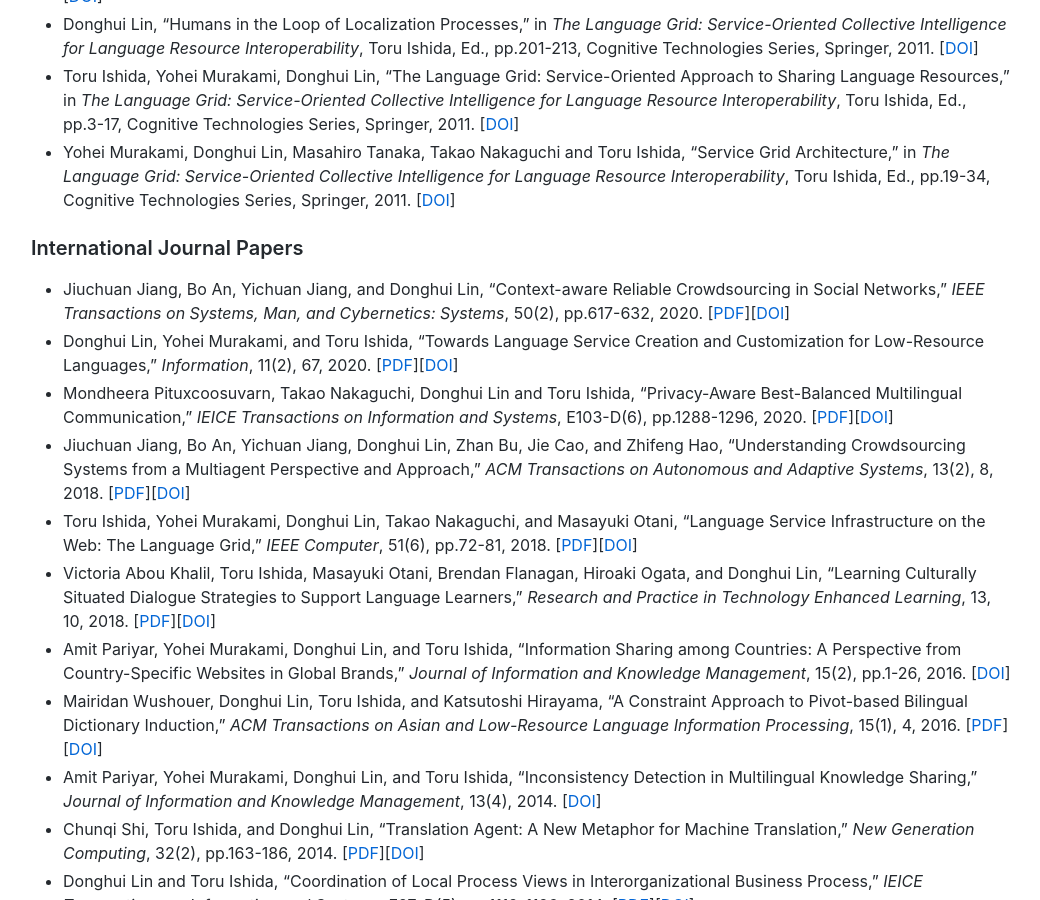
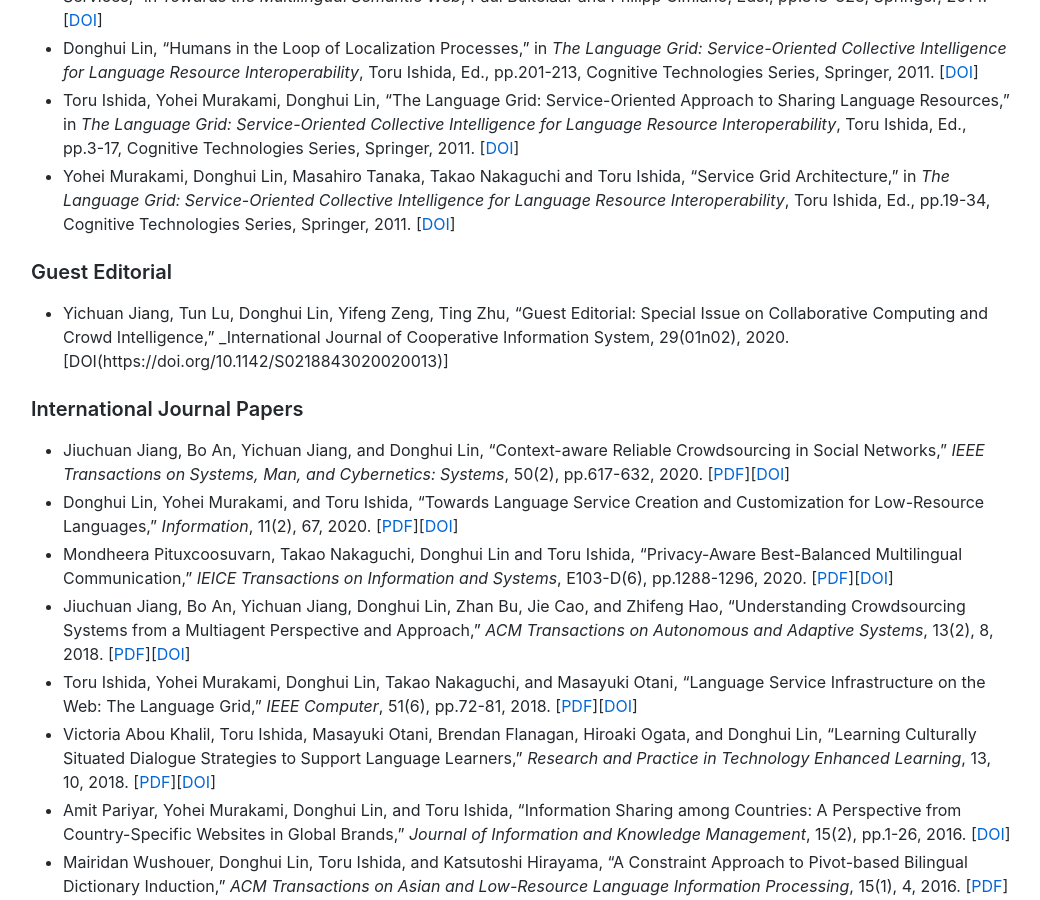
Before and after one commit to lindh/lindh.github.io, a Jekyll site: the page built from publication.md, in a window 1280 px wide and 900 px high, scrolled down 1567 px. Shown: the whole window, without its empty margins (119-1159 px from the left). Built offline with Jekyll 4.4.1, drawn with Linux system fonts in a browser that asks for light colours; our own code applies the rules of GitHub Pages for plain Markdown files; comment, search, counter and statistics services are not loaded.

Commit message:
Update publication.md

```diff
--- a/publication.md
+++ b/publication.md
@@ -1,5 +1,5 @@
 ## Complete Publication List
-[Books](#books) &emsp; [Book Chapters](#book-chapters) &emsp; [International Journal Papers](#international-journal-papers) &emsp; [Journal Papers in Japanese](#journal-papers-in-japanese) &emsp; [International Conference Papers](#international-conference-papers)
+[Books](#books) &emsp; [Book Chapters](#book-chapters) &emsp; [Guest Editorial](#guest-editorial) &emsp; [International Journal Papers](#international-journal-papers) &emsp; [Journal Papers in Japanese](#journal-papers-in-japanese) &emsp; [International Conference Papers](#international-conference-papers)
 
 (Last updated: Sep. 2020)
 
@@ -28,6 +28,9 @@
 - Donghui Lin, "Humans in the Loop of Localization Processes," in _The Language Grid: Service-Oriented Collective Intelligence for Language Resource Interoperability_, Toru Ishida, Ed., pp.201-213, Cognitive Technologies Series, Springer, 2011. [[DOI](https://doi.org/10.1007/978-3-642-21178-2_13)]
 - Toru Ishida, Yohei Murakami, Donghui Lin, "The Language Grid: Service-Oriented Approach to Sharing Language Resources," in _The Language Grid: Service-Oriented Collective Intelligence for Language Resource Interoperability_, Toru Ishida, Ed., pp.3-17, Cognitive Technologies Series, Springer, 2011. [[DOI](https://doi.org/10.1007/978-3-642-21178-2_1)]
 - Yohei Murakami, Donghui Lin, Masahiro Tanaka, Takao Nakaguchi and Toru Ishida, "Service Grid Architecture," in _The Language Grid: Service-Oriented Collective Intelligence for Language Resource Interoperability_, Toru Ishida, Ed., pp.19-34, Cognitive Technologies Series, Springer, 2011. [[DOI](https://doi.org/10.1007/978-3-642-21178-2_2)]
+
+### Guest Editorial
+- Yichuan Jiang, Tun Lu, Donghui Lin, Yifeng Zeng, Ting Zhu, "Guest Editorial: Special Issue on Collaborative Computing and Crowd Intelligence," _International Journal of Cooperative Information System, 29(01n02), 2020. [DOI(https://doi.org/10.1142/S0218843020020013)]
 
 ### International Journal Papers
 - Jiuchuan Jiang, Bo An, Yichuan Jiang, and Donghui Lin, "Context-aware Reliable Crowdsourcing in Social Networks," _IEEE Transactions on Systems, Man, and Cybernetics: Systems_, 50(2), pp.617-632, 2020. [[PDF](./files/IEEE_TSMC_2020.pdf)][[DOI](https://doi.org/10.1109/TSMC.2017.2777447)]
```
